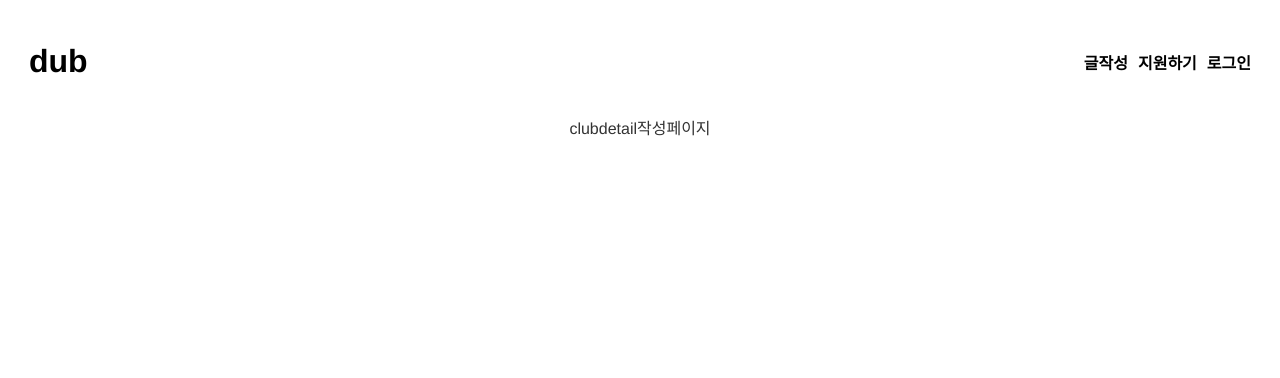
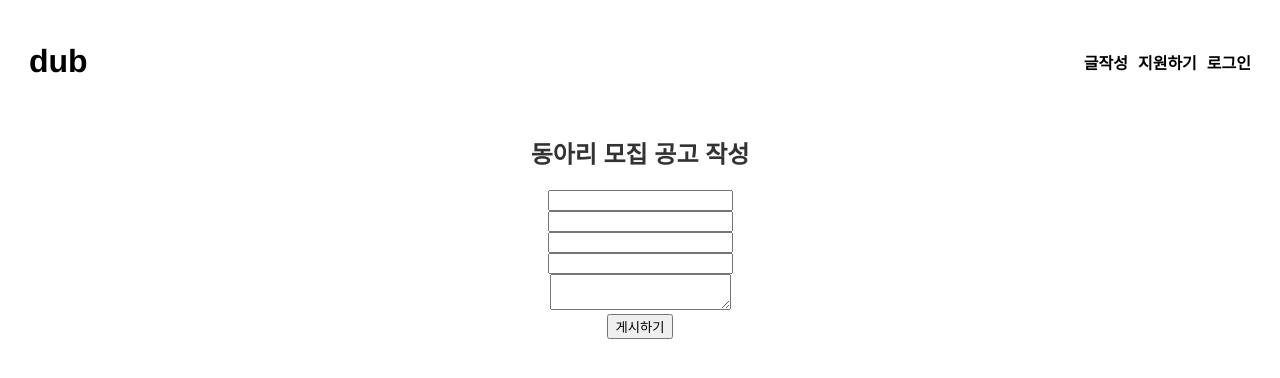
Before and after one commit to Likelion-Kwangwoon/dub_club_wanted, a React (Create React App) app in the folder dub/: page /detailinput in a window 1280 px wide. Shown: the top 378 px of the page. Built offline with nearby package versions, Linux system fonts and the light colour scheme.

Commit message:
feat: 글 작성 페이지
기능만 완성

```diff
--- a/dub/src/components/detailInput/detailInput.jsx
+++ b/dub/src/components/detailInput/detailInput.jsx
@@ -1,9 +1,64 @@
 import React from 'react';
+import { useState } from 'react';
+function DetailInput() {
+  const [state, setState] = useState({
+    image:"",
+    title:"",
+    author:"",
+    content:"",
+    category:""
+  });
 
-function DetailInput() {
+  const handleChangeState = (e) => {
+    console.log(e.target.name);
+    console.log(e.target.value);
+
+    setState({
+      ...state,
+      [e.target.name]: e.target.value,
+    });
+  };
+
+  const handleSubmit = (e) => {
+    console.log(state);
+    alert("저장 성공");
+  }
+
   return(
-    <div>clubdetail작성페이지</div>
-  )
+    <div className='editor'>
+      <h2>동아리 모집 공고 작성</h2>
+      <div>
+        <input name="author" value={state.author}
+        onChange={handleChangeState}
+        />
+      </div>
+      <div>
+      <input name="category" value={state.category}
+        onChange={handleChangeState}
+        />
+      </div>
+      <div>
+      <input name="title" value={state.title}
+        onChange={handleChangeState}
+        />
+      </div>
+      <div>
+      <input name="image" value={state.image}
+        onChange={handleChangeState}
+        />
+      </div>
+      <div>
+      <textarea name="content" value={state.content}
+        onChange={handleChangeState}
+        />
+      </div>
+      <div>
+        <button onClick={handleSubmit}>
+          게시하기
+        </button>
+      </div>
+    </div>
+  );
 }
 
 export default DetailInput;
--- a/dub/src/components/main/clubList.jsx
+++ b/dub/src/components/main/clubList.jsx
@@ -7,13 +7,13 @@ function ClubList() {
     <div className='Club-container'>
       <ul className='Club-list'>
         {
-          data.club.map((club) => {
+          data.club.map((club, index) => {
             return (
-              <li className='Club-card-container'>
+              <li className='Club-card-container' key={index}>
                 <div className='Club-card'>
                   <h2>{club.image}</h2>
                   <h2>{club.title}</h2>
-                  <h2>{club.name}</h2>
+                  <h2>{club.author}</h2>
                   <h2>{club.category}</h2>
                 </div>
               </li>
--- a/dub/src/dummy/clubdata.json
+++ b/dub/src/dummy/clubdata.json
@@ -3,32 +3,39 @@
     {
       "image": "a",
       "title": "welcome1",
-      "name" : "likelion",
+      "author" : "likelion",
       "category" : "union"
     },
     {
       "image": "a",
       "title": "welcome2",
-      "name" : "likelion",
+      "author" : "likelion",
       "category" : "union"
     },
     {
       "image": "a",
       "title": "welcome3",
-      "name" : "likelion",
+      "author" : "likelion",
       "category" : "union"
     },
     {
       "image": "a",
       "title": "welcome4",
-      "name" : "likelion",
+      "author" : "likelion",
       "category" : "union"
     },
     {
       "image": "a",
       "title": "welcome5",
-      "name" : "likelion",
+      "author" : "likelion",
       "category" : "union"
+    },
+    {
+      "image":"",
+      "title":"",
+      "author":"",
+      "content":"",
+      "category":""
     }
   ]
 }
```
Also changed, not shown: 1 other file (tests, documents, lock files or other folders).
